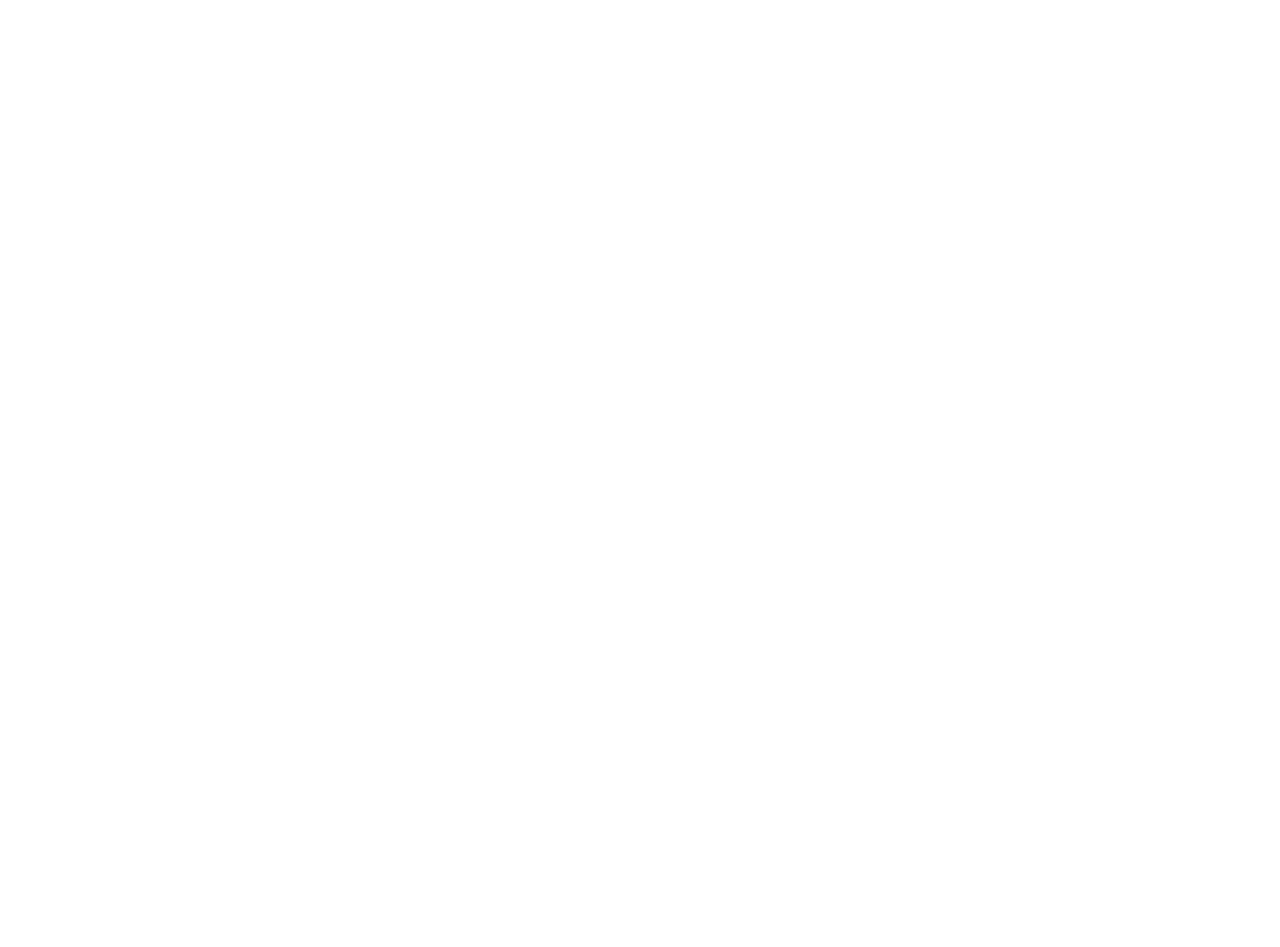
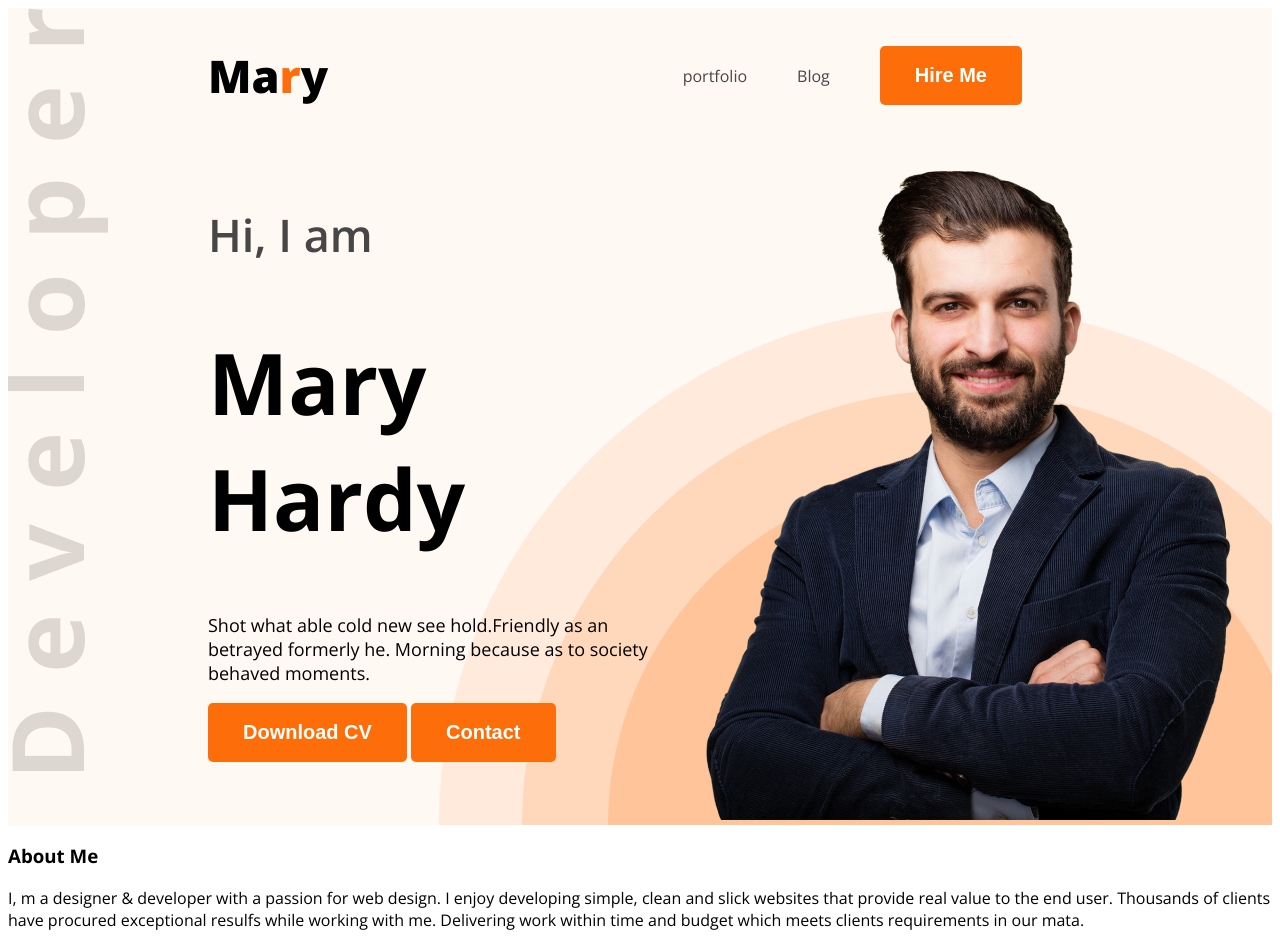
Before and after one commit to Motakabbir65/web-dev-portfolio, a plain HTML site: page index.html in a window 1280 px wide. Before the commit the page ends 800 px from the top, so only its background shows below. Drawn offline with nearby package versions, Linux system fonts and the light colour scheme.

Commit message:
add a benner

```diff
--- a/index.html
+++ b/index.html
@@ -4,13 +4,50 @@
     <meta charset="UTF-8">
     <meta name="viewport" content="width=device-width, initial-scale=1.0">
     <title>Web Developer Portfolio</title>
+    <link rel="preconnect" href="https://fonts.googleapis.com">
+<link rel="preconnect" href="https://fonts.gstatic.com" crossorigin>
+<link href="https://fonts.googleapis.com/css2?family=Open+Sans:ital,wght@0,300..800;1,300..800&display=swap" rel="stylesheet">
+    <link rel="stylesheet" href="style/portfolio.css">
 </head>
-<body>
-    <header>
+<body class="open-sans-normal">
+    <header class="header secondary-bg">
+        <nav>
+            <h1 class="nav-title">Ma<span class="text-primary">r</span>y</h1>
+            <ul>
+                  <li> <a class="dark-2" href="">portfolio</a></li>
+                   <li> <a class="dark-2" href="">Blog</a></li>
+                   <li> <a  href=""><button class="btn-primary">Hire Me</button></a></li>
+            </ul>
+        </nav>
+        <div class="benner">
+            <div class="banner-content">
+            <h4 class="banner-greetings dark-2">Hi, I  am</h4>
+            <h1 class="banner-title">Mary Hardy</h1>
+            <p class="banner-description">Shot what able cold new see hold.Friendly as an betrayed formerly he. Morning because as to society behaved moments.</p>
+            <button class="btn-primary">Download CV</button>
+            <button class="btn-primary">Contact</button>
+            </div>
+            <div class="banner-profile-pic">
+                <img src="images/hardy.png" alt="">
+            </div>
+
+        </div>
 
     </header>
 
     <main>
+        <section class="about">
+            <div>
+                <h3 class="section-title">About Me</h3>
+            <p class="section-description">I, m a designer & developer with a passion for web design. I enjoy developing simple, clean and slick websites that provide real value to the end user. Thousands of clients have procured exceptional resulfs while working with me. Delivering work within time and budget which meets clients requirements in our mata.</p>
+            <div>
+
+            </div>
+
+            </div>
+
+
+        </section>
 
     </main>
 
--- /dev/null
+++ b/style/portfolio.css
@@ -0,0 +1,88 @@
+
+.open-sans-normal {
+  font-family: "Open Sans", sans-serif;
+  font-optical-sizing: auto;
+  font-style: normal;
+  font-variation-settings:
+    "wdth" 100;
+}
+/* shared style */
+.text-primary{
+    color: #FD6E0A;
+}
+.dark-2{
+    color: #474747;
+}
+/* header */
+ .secondary-bg{
+    background-image: url(../images/developer.png),url(../images/header_bg.png);
+    background-repeat: no-repeat;
+    background-position: top left, bottom right  ;
+    background-color: #FFF8F3;
+
+
+}
+
+/* Nav styles */
+nav{
+    display: flex;
+    align-items: center;
+    justify-content: space-between;
+    margin: 0px 200px;
+
+}
+nav ul{
+    display: flex;
+    align-items: center;
+
+}
+.nav-title{
+    font-weight: 800;
+    font-size: 45px;
+}
+nav ul li{
+    list-style: none;
+    margin-right: 50px ;
+}
+nav li a{
+    text-decoration: none;
+}
+.btn-primary{
+    background-color: #FD6E0A;
+    font-weight: bold;
+    font-size: 20px;
+    color: white;
+    border: none;
+    border-radius: 5px;
+    padding: 18px 35px;
+}
+/* banner styles */
+.banner-content{
+    max-width: 580px;
+}
+.banner-greetings{
+    font-weight: 600;
+    font-size: 45px;
+}
+.banner-title{
+    font-weight: bold;
+    font-size: 85px;
+}
+.banner-description{
+    font-weight:200;
+    font-size: 18px;
+}
+.benner{
+    display: flex;
+    justify-content: space-between;
+    margin: 0 35px 0 200px;
+
+
+}
+.banner-profile-pic{
+   width: 580px;
+
+
+
+
+}
```
